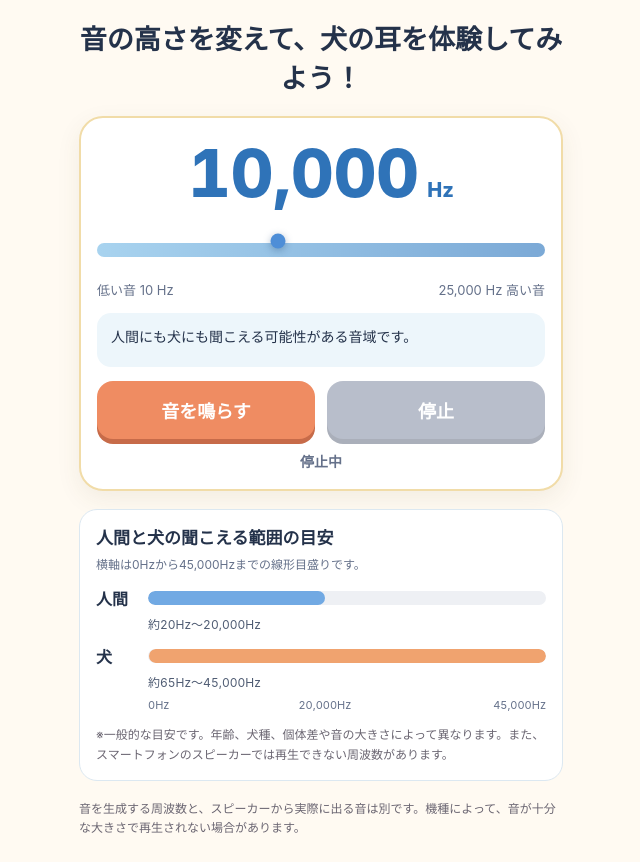
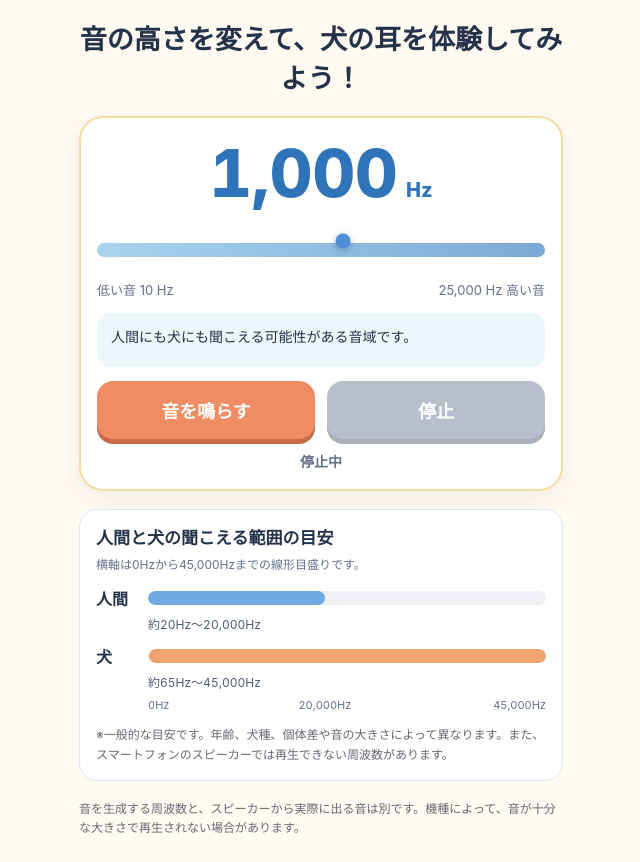
Before and after one commit to yamanobora1839/dog_hearing, a plain HTML site: page index.html in a window 1280 px wide. Shown: the whole page, without its empty margins (319-959 px from the left). Drawn offline with Linux system fonts and the light colour scheme.

Commit message:
Add piecewise log mapping while preserving hearing explanation and comparison bars

```diff
--- a/app.js
+++ b/app.js
@@ -2,6 +2,13 @@
 
 const MIN_FREQUENCY = 10;
 const MAX_FREQUENCY = 25000;
+const SLIDER_MAX = 1000;
+const SLIDER_SEGMENTS = [
+  { start: 0, end: 350, minHz: 10, maxHz: 100 },
+  { start: 350, end: 550, minHz: 100, maxHz: 1000 },
+  { start: 550, end: 900, minHz: 1000, maxHz: 15000 },
+  { start: 900, end: 1000, minHz: 15000, maxHz: 25000 },
+];
 
 const slider = document.getElementById("frequencySlider");
 const frequencyValue = document.getElementById("frequencyValue");
@@ -15,9 +22,29 @@ let oscillator = null;
 let gainNode = null;
 let isPlaying = false;
 
+function frequencyAtPosition(position) {
+  const x = Math.min(SLIDER_MAX, Math.max(0, Number(position)));
+  const segment = SLIDER_SEGMENTS.find((item) => x <= item.end)
+    || SLIDER_SEGMENTS[SLIDER_SEGMENTS.length - 1];
+  const progress = (x - segment.start) / (segment.end - segment.start);
+
+  return Math.round(
+    segment.minHz * (segment.maxHz / segment.minHz) ** progress
+  );
+}
+
+function positionForFrequency(frequency) {
+  const hz = Math.min(MAX_FREQUENCY, Math.max(MIN_FREQUENCY, frequency));
+  const segment = SLIDER_SEGMENTS.find((item) => hz <= item.maxHz)
+    || SLIDER_SEGMENTS[SLIDER_SEGMENTS.length - 1];
+  const progress = Math.log(hz / segment.minHz)
+    / Math.log(segment.maxHz / segment.minHz);
+
+  return segment.start + progress * (segment.end - segment.start);
+}
+
 function readFrequency() {
-  // rangeの値そのものがHz。変換や1000Hzでの上限処理は行わない。
-  return Math.min(MAX_FREQUENCY, Math.max(MIN_FREQUENCY, Number(slider.value)));
+  return frequencyAtPosition(slider.value);
 }
 
 function getFrequencyExplanation(frequency) {
@@ -42,8 +69,12 @@ function updateFrequency() {
   slider.setAttribute("aria-valuetext", `${formattedFrequency} Hz`);
 
   if (isPlaying && oscillator && audioContext) {
-    // 既存のOscillatorNodeを維持したまま、表示と同じHzへ滑らかに更新
-    oscillator.frequency.setTargetAtTime(frequency, audioContext.currentTime, 0.015);
+    // Keep the existing oscillator and smoothly update its frequency.
+    oscillator.frequency.setTargetAtTime(
+      frequency,
+      audioContext.currentTime,
+      0.015
+    );
     status.textContent = `再生中：${formattedFrequency} Hz`;
   }
 }
@@ -97,7 +128,7 @@ async function startSound() {
     oscillator.type = "sine";
     oscillator.frequency.setValueAtTime(frequency, audioContext.currentTime);
 
-    // 控えめな音量を維持
+    // Keep the existing low volume.
     gainNode.gain.setValueAtTime(0.035, audioContext.currentTime);
 
     oscillator.connect(gainNode);
@@ -128,8 +159,13 @@ document.addEventListener("visibilitychange", () => {
 
 window.addEventListener("blur", stopSound);
 
-// DOMの範囲属性とJavaScriptの範囲定義の不一致を早期に検出
-if (Number(slider.min) !== MIN_FREQUENCY || Number(slider.max) !== MAX_FREQUENCY) {
-  throw new Error("スライダーの周波数範囲が設定と一致しません");
+if (
+  Number(slider.min) !== 0
+  || Number(slider.max) !== SLIDER_MAX
+  || Number(slider.step) !== 0.01
+) {
+  throw new Error("スライダーの位置範囲が設定と一致しません");
 }
+
+slider.value = String(positionForFrequency(1000));
 updateFrequency();
--- a/index.html
+++ b/index.html
@@ -13,7 +13,7 @@
 
     <section class="experience" aria-label="音の周波数体験">
       <div class="frequency-display" aria-live="polite">
-        <span id="frequencyValue">10000</span>
+        <span id="frequencyValue">1,000</span>
         <span class="unit">Hz</span>
       </div>
 
@@ -21,16 +21,16 @@
         <input
           id="frequencySlider"
           type="range"
-          min="10"
-          max="25000"
-          step="1"
-          value="10000"
+          min="0"
+          max="1000"
+          step="0.01"
+          value="550"
           aria-label="音の周波数、10Hzから25,000Hz"
-          aria-valuetext="10,000 Hz"
+          aria-valuetext="1,000 Hz"
         >
         <div class="range-labels" aria-hidden="true">
-          <span>低い音 <span id="minFrequencyLabel">10 Hz</span></span>
-          <span><span id="maxFrequencyLabel">25,000 Hz</span> 高い音</span>
+          <span>低い音 10 Hz</span>
+          <span>25,000 Hz 高い音</span>
         </div>
       </div>
 
```
